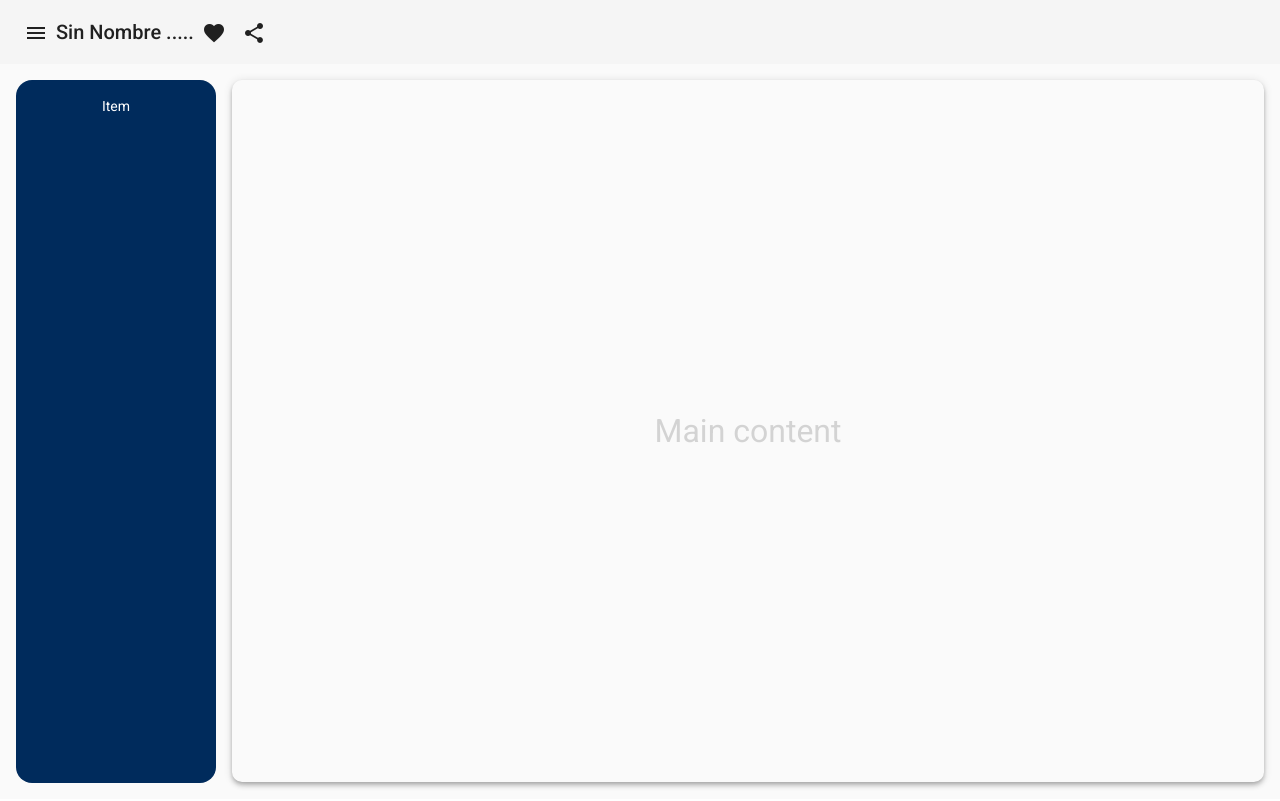
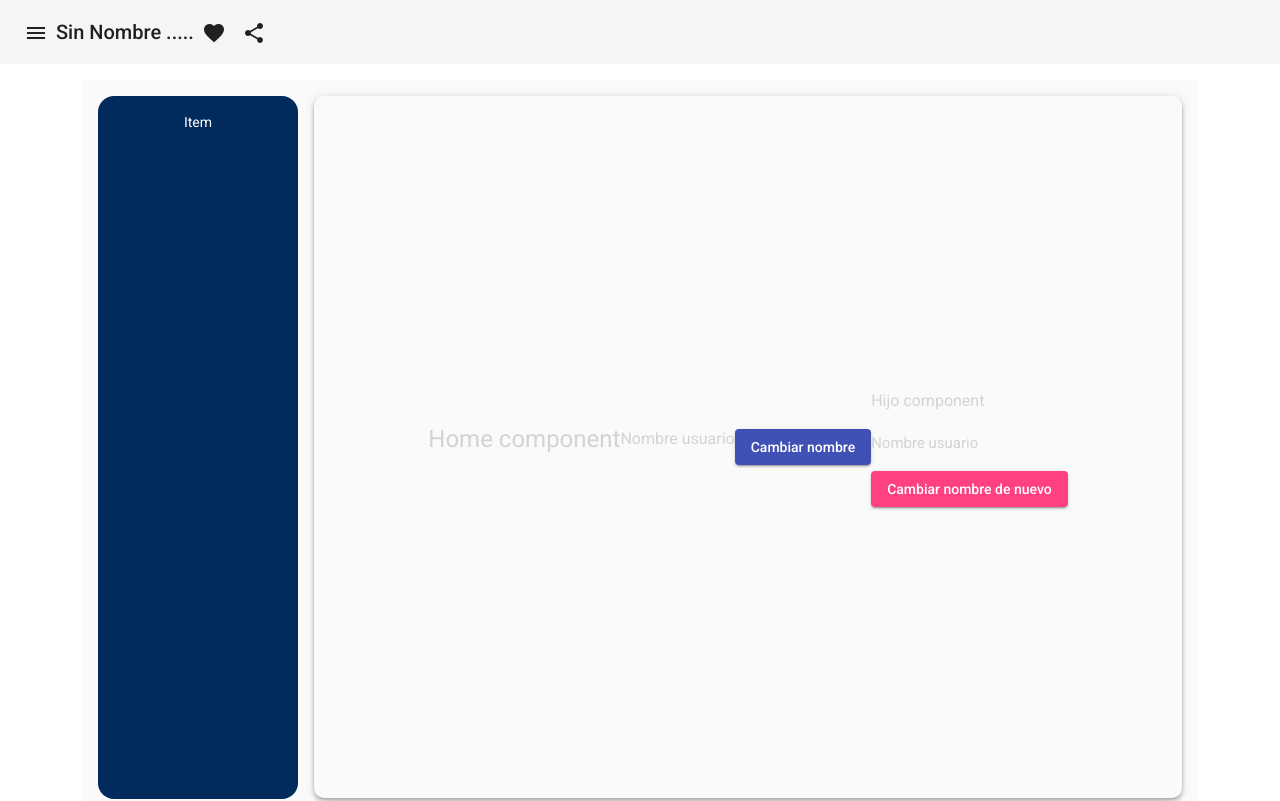
Before and after one commit to diegozwolf/kin-carta, an Angular app: page /home in a window 1280 px wide. Shown: the top 801 px of the page. Built offline with nearby package versions, Linux system fonts and the light colour scheme.

Commit message:
remove side component stablish it on home

```diff
--- a/src/app/app.component.html
+++ b/src/app/app.component.html
@@ -1,5 +1,4 @@
 <app-navbar></app-navbar>
-<app-sidenav></app-sidenav>
 <div class="container mt-3">
   <router-outlet></router-outlet>
 </div>
--- a/src/app/app.component.ts
+++ b/src/app/app.component.ts
@@ -3,7 +3,7 @@ import { Component } from '@angular/core';
 @Component({
   selector: 'app-root',
   templateUrl: './app.component.html',
-  styleUrls: ['./app.component.css']
+  styleUrls: ['./app.component.scss']
 })
 export class AppComponent {
   title = 'king-carta';
--- a/src/app/components/sidenav/sidenav.component.html
+++ /dev/null
@@ -1,11 +0,0 @@
-<mat-sidenav-container>
-    <mat-sidenav mode="side" opened>
-        Item
-    </mat-sidenav>
-    <mat-sidenav-content >
-        <div class="content mat-elevation-z4">
-            Main content
-        </div>
-    </mat-sidenav-content>
-
-</mat-sidenav-container>
--- a/src/app/components/sidenav/sidenav.component.scss
+++ /dev/null
@@ -1,26 +0,0 @@
-mat-sidenav {
-    margin: 16px;
-    width: 200px;
-    border-right: none;
-    background: #002b5c;
-    color: white;
-    border-radius: 16px;
-    padding: 16px;
-    text-align: center;
-
-}
-
-.content{
-    height: calc(100vh - 98px);
-    margin: 16px;
-    margin-left: 32px;
-    display: flex;
-    justify-content: center;
-    align-items: center;
-    font-size: 2rem;
-    color: lightgray;
-    border-radius: 10px;
-}
-mat-sidenav-container {
-    height: calc(100vh - 65px);
-}
--- a/src/app/components/sidenav/sidenav.component.ts
+++ /dev/null
@@ -1,15 +0,0 @@
-import { Component, OnInit } from '@angular/core';
-
-@Component({
-  selector: 'app-sidenav',
-  templateUrl: './sidenav.component.html',
-  styleUrls: ['./sidenav.component.scss']
-})
-export class SidenavComponent implements OnInit {
-
-  constructor() { }
-
-  ngOnInit(): void {
-  }
-
-}
--- a/src/app/pages/home/home.component.css
+++ b/src/app/pages/home/home.component.css
@@ -0,0 +1,26 @@
+mat-sidenav {
+    margin: 16px;
+    width: 200px;
+    border-right: none;
+    background: #002b5c;
+    color: white;
+    border-radius: 16px;
+    padding: 16px;
+    text-align: center;
+
+}
+
+.content{
+    height: calc(100vh - 98px);
+    margin: 16px;
+    margin-left: 32px;
+    display: flex;
+    justify-content: center;
+    align-items: center;
+    font-size: 2rem;
+    color: lightgray;
+    border-radius: 10px;
+}
+mat-sidenav-container {
+    height: calc(100vh - 65px);
+}
--- a/src/app/pages/home/home.component.html
+++ b/src/app/pages/home/home.component.html
@@ -1,3 +1,11 @@
+
+
+<mat-sidenav-container>
+    <mat-sidenav mode="side" opened>
+        Item
+    </mat-sidenav>
+    <mat-sidenav-content >
+        <div class="content mat-elevation-z4">
             <h1>Home component</h1>
             <hr>
 
@@ -9,3 +17,6 @@
 
             <hr>
             <app-hijo [nombreHijo]="nombre" (cambioNombreHijo)="nombre = $event"></app-hijo>
+        </div>
+    </mat-sidenav-content>
+</mat-sidenav-container>
```
Also changed, not shown: src/app/components/components.module.ts (+4 -7 lines), src/app/app.component.css (deleted), src/app/app.component.scss (added), 1 other file (tests, documents, lock files or other folders). Lines whose indentation alone changed are shown as unchanged.
